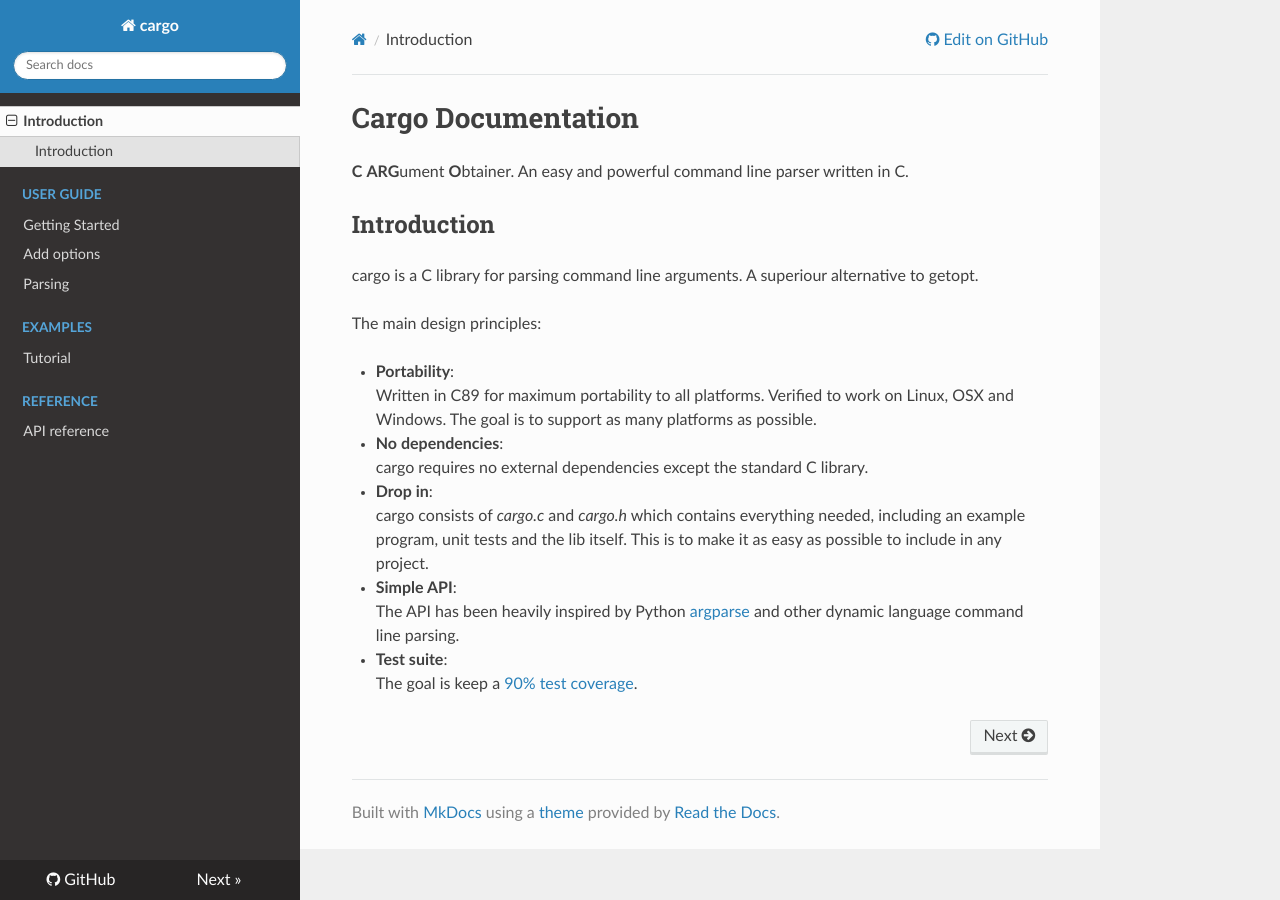
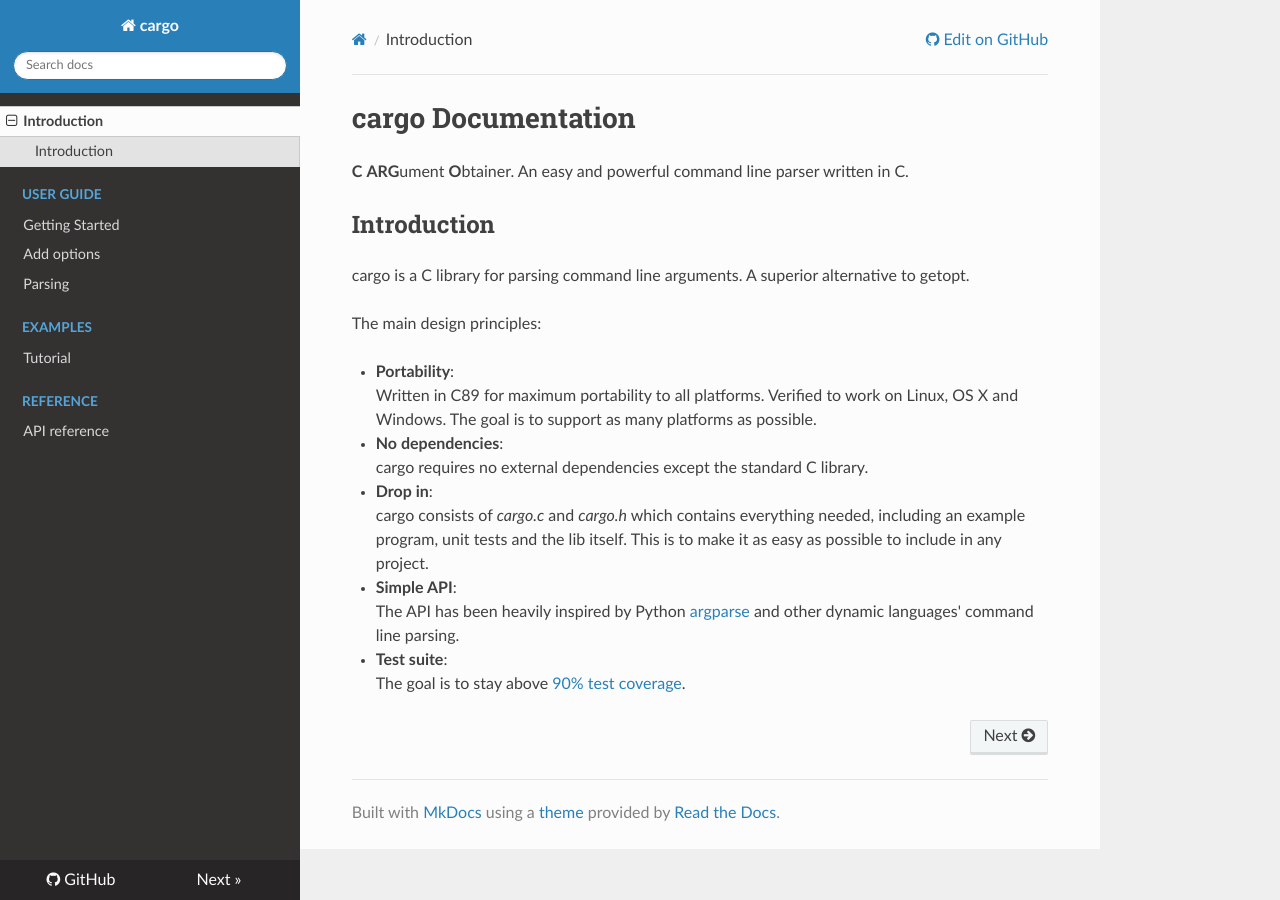
Before and after one commit to JoakimSoderberg/cargo, an MkDocs documentation site: the page built from docs/index.md, in a window 1280 px wide. Built offline with MkDocs 1.6.1, drawn with Linux system fonts in a browser that asks for light colours; nearby versions of some CDN libraries; old or Windows-style settings are respelled for this version of MkDocs.

Commit message:
Minor spelling and rephrasing changes

```diff
--- a/docs/index.md
+++ b/docs/index.md
@@ -1,16 +1,16 @@
-Cargo Documentation
+cargo Documentation
 ===================
 
 **C** **ARG**ument **O**btainer. An easy and powerful command line parser written in C.
 
 Introduction
 ------------
-cargo is a C library for parsing command line arguments. A superiour alternative to getopt.
+cargo is a C library for parsing command line arguments. A superior alternative to getopt.
 
 The main design principles:
 
  - **Portability**:
-   Written in C89 for maximum portability to all platforms. Verified to work on Linux, OSX and Windows. The goal is to support as many platforms as possible.
+   Written in C89 for maximum portability to all platforms. Verified to work on Linux, OS X and Windows. The goal is to support as many platforms as possible.
 
  - **No dependencies**:
    cargo requires no external dependencies except the standard C library.
@@ -19,10 +19,10 @@ The main design principles:
    cargo consists of *cargo.c* and *cargo.h* which contains everything needed, including an example program, unit tests and the lib itself. This is to make it as easy as possible to include in any project.
 
  - **Simple API**:
-   The API has been heavily inspired by Python [argparse][argparse] and other dynamic language command line parsing.
+   The API has been heavily inspired by Python [argparse][argparse] and other dynamic languages' command line parsing.
 
  - **Test suite**:
-   The goal is keep a [90% test coverage][coveralls].
+   The goal is to stay above [90% test coverage][coveralls].
 
 [argparse]: https://docs.python.org/3/library/argparse.html
 [coveralls]: http://coveralls.io/r/JoakimSoderberg/cargo
```
